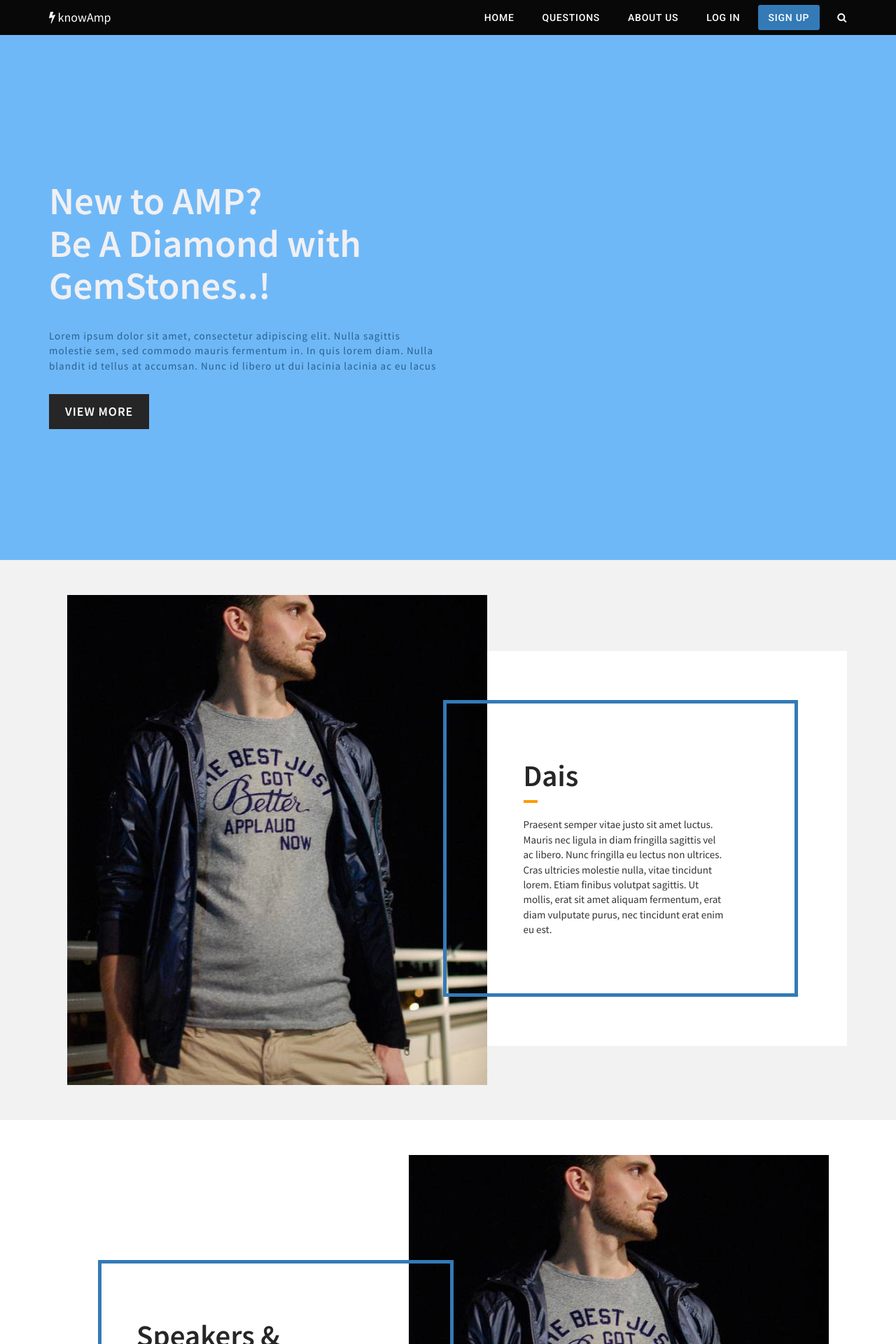
After one commit to multitudetech/design_knowAmp, a PHP site: page /aboutus.html in a window 1280 px wide. The commit adds this page. Shown: the top 1920 px of the page at 70% size. Run offline with PHP 8.4, Linux system fonts and the light colour scheme.

Commit message:
aboutus page

```diff
--- /dev/null
+++ b/aboutus.html
@@ -0,0 +1,281 @@
+<!DOCTYPE html>
+<!-- Template by Quackit.com -->
+<html lang="en">
+<head>
+    <meta charset="utf-8">
+    <meta http-equiv="X-UA-Compatible" content="IE=edge">
+    <meta name="viewport" content="width=device-width, initial-scale=1">
+    <!-- The above 3 meta tags *must* come first in the head; any other head content must come *after* these tags -->
+
+    <title> knowAmp | Q&A Community </title>
+
+    <!-- Bootstrap Core CSS -->
+    <link href="css/bootstrap.min.css" rel="stylesheet">
+
+    <!-- Custom CSS: You can use this stylesheet to override any Bootstrap styles and/or apply your own styles -->
+    <link href="https://maxcdn.bootstrapcdn.com/font-awesome/4.7.0/css/font-awesome.min.css" rel="stylesheet" integrity="sha384-wvfXpqpZZVQGK6TAh5PVlGOfQNHSoD2xbE+QkPxCAFlNEevoEH3Sl0sibVcOQVnN" crossorigin="anonymous">
+    <link href="https://fonts.googleapis.com/css?family=Roboto:400,500,700|Source+Sans+Pro:400,600" rel="stylesheet">
+    <link href="css/custom.css" rel="stylesheet">
+
+    <!-- HTML5 Shim and Respond.js IE8 support of HTML5 elements and media queries -->
+    <!-- WARNING: Respond.js doesn't work if you view the page via file:// -->
+    <!--[if lt IE 9]>
+        <script src="https://oss.maxcdn.com/libs/html5shiv/3.7.0/html5shiv.js"></script>
+        <script src="https://oss.maxcdn.com/libs/respond.js/1.4.2/respond.min.js"></script>
+    <![endif]-->
+
+</head>
+
+<body>
+
+    <!-- Navigation -->
+    <nav class="navbar navbar-fixed-top" role="navigation">
+        <div class="container">
+            <!-- Logo and responsive toggle -->
+            <div class="navbar-header">
+                <button type="button" class="navbar-toggle" data-toggle="collapse" data-target="#navbar">
+                    <span class="sr-only">Toggle navigation</span>
+                    <span class="icon-bar"></span>
+                    <span class="icon-bar"></span>
+                    <span class="icon-bar"></span>
+                </button>
+                <a class="navbar-brand" href="#"><i class="fa fa-bolt" aria-hidden="true"></i> knowAmp </a>
+            </div>
+            <!-- Navbar links -->
+            <div class="collapse navbar-collapse" id="navbar">
+                <ul class="nav navbar-nav navbar-right">
+                    <li class="active">
+                        <a href="#">home</a>
+                    </li>
+                    <li>
+                        <a href="#">questions</a>
+                    </li>
+                    <li>
+                        <a href="#">about us</a>
+                    </li>
+                    <li class="log_sign">
+                    	<a href="#">log in</a>
+                    </li>
+                    <li class="log_sign sign_up">
+                    	<a href="#">Sign Up</a>
+                    </li>
+                    <li>
+                    	<a href="" role="button" data-toggle="modal" data-target="#myModal_search"> <i class="fa fa-search" aria-hidden="true"></i> </a>
+                    </li>
+                </ul>
+
+            </div>
+            <!-- /.navbar-collapse -->
+        </div>
+        <!-- /.container -->
+    </nav>
+
+    <!-- Search Modal -->
+	<div class="modal search_modal fade" id="myModal_search" tabindex="-1" role="dialog" aria-labelledby="myModalLabel">
+	  	<div class="modal-dialog" role="document">
+		    <div class="modal-content">
+		      	<div class="modal-body">
+		      		<h3 class="search_title"> Search knowAmp  </h3>
+		        	<form class="main-search">
+		        		<div class="form-group">
+		        			<input type="search" name="main-search" class="form-control" placeholder="Enter Your Query Here...">
+		        			<button type="submit" class="btn"> <i class="fa fa-search" aria-hidden="true"></i> </button>
+		        		</div>
+
+		        		<button type="button" class="close-modal" data-dismiss="modal" aria-label="Close"><span>&times;</span></button>
+		        	</form>
+		      	</div>
+		    </div>
+	  	</div>
+	</div>
+
+	<section class="hero_banner">
+		<div class="view_table">
+			<div class="view_cell">
+				<div class="container">
+					<div class="row">
+						<div class="col-md-6">
+							<h1 class="hero_name"> New to AMP? <br> Be A Diamond with GemStones..! </h1>
+							<p>
+								Lorem ipsum dolor sit amet, consectetur adipiscing elit. Nulla sagittis molestie sem, sed commodo mauris fermentum in. In quis lorem diam. Nulla blandit id tellus at accumsan. Nunc id libero ut dui lacinia lacinia ac eu lacus
+							</p>
+							<a href="#" class="btn"> View More </a>
+						</div>
+					</div>
+				</div><!--/container-->
+			</div>
+		</div>
+	</section>
+
+	<section class="inner_padding offwhite_content">
+		<div class="container">
+			<div class="row">
+				<div class="col-md-7">
+					<div class="right_img">
+						<img src="img/abstract-h-g-400-500-2.jpg" class="img-responsive center-block">
+					</div>
+				</div>
+				<div class="col-md-5">
+					<div class="left_content">
+						<div class="content">
+							<h3 class="content_name"> Dais </h3>
+							<p>
+								Praesent semper vitae justo sit amet luctus. Mauris nec ligula in diam fringilla sagittis vel ac libero. Nunc fringilla eu lectus non ultrices. Cras ultricies molestie nulla, vitae tincidunt lorem. Etiam finibus volutpat sagittis. Ut mollis, erat sit amet aliquam fermentum, erat diam vulputate purus, nec tincidunt erat enim eu est.
+							</p>
+						</div>
+					</div>
+				</div>
+			</div>
+		</div>
+	</section>
+
+	<section class="inner_padding orange_content">
+		<div class="container">
+			<div class="row">
+				<div class="col-md-7 col-md-push-5">
+					<div class="right_img">
+						<img src="img/abstract-h-g-400-500-2.jpg" class="img-responsive center-block">
+					</div>
+				</div>
+				<div class="col-md-5 col-md-pull-7">
+					<div class="left_content right_content">
+						<div class="content">
+							<h3 class="content_name"> Speakers & Listeners </h3>
+							<p>
+								Praesent semper vitae justo sit amet luctus. Mauris nec ligula in diam fringilla sagittis vel ac libero. Nunc fringilla eu lectus non ultrices. Cras ultricies molestie nulla, vitae tincidunt lorem. Etiam finibus volutpat sagittis. Ut mollis, erat sit amet aliquam fermentum, erat diam vulputate purus, nec tincidunt erat enim eu est.
+							</p>
+						</div>
+					</div>
+				</div>
+			</div>
+		</div>
+	</section>
+
+	<section class="counter_que">
+		<div class="container-fluid">
+			<div class="row">
+				<div class="col-md-3 col-sm-3 blue_bg">
+					<div class="counter_content">
+						<div class="view_table">
+							<div class="view_cell">
+								<h4> users </h4>
+								<p class="count"> 30 </p>
+							</div>
+						</div>
+					</div>
+				</div>
+				<div class="col-md-3 col-sm-3 grey_bg">
+					<div class="counter_content">
+						<div class="view_table">
+							<div class="view_cell">
+								<h4> Questions </h4>
+								<p class="count"> 258 </p>
+							</div>
+						</div>
+					</div>
+				</div>
+				<div class="col-md-3 col-sm-3 blue_bg">
+					<div class="counter_content">
+						<div class="view_table">
+							<div class="view_cell">
+								<h4> Answers </h4>
+								<p class="count"> 342 </p>
+							</div>
+						</div>
+					</div>
+				</div>
+				<div class="col-md-3 col-sm-3 grey_bg">
+					<div class="counter_content">
+						<div class="view_table">
+							<div class="view_cell">
+								<h4> Views </h4>
+								<p class="count"> 5360 </p>
+							</div>
+						</div>
+					</div>
+				</div>
+			</div>
+		</div>
+	</section>
+
+	<footer>
+
+        <div class="small-print">
+        	<div class="container">
+        		<p><a href="#">Terms &amp; Conditions</a> | <a href="#">Privacy Policy</a> | <a href="#">Contact</a></p>
+        		<p>Copyright &copy; Example.com 2015 </p>
+        	</div>
+        </div>
+	</footer>
+
+
+    <!-- jQuery -->
+    <script src="js/jquery-1.11.3.min.js"></script>
+
+    <!-- Bootstrap Core JavaScript -->
+    <script src="js/bootstrap.min.js"></script>
+
+	<!-- IE10 viewport bug workaround -->
+	<script src="js/ie10-viewport-bug-workaround.js"></script>
+
+	<!-- Placeholder Images -->
+	<script src="js/holder.min.js"></script>
+
+	<script type="text/javascript">
+		$('#myModal_search').on('shown.bs.modal', function (e) {
+		  	$('.modal-open').css('padding-right', '0');
+		  	console.log('pass');
+		});
+	</script>
+
+	<script type="text/javascript">
+
+		jQuery(function($) { // DOM ready and $ in scope
+
+			/**
+			 * inViewport jQuery plugin by Roko C.B.
+			 * http://stackoverflow.com/a/26831113/383904
+			 * Returns a callback function with an argument holding
+			 * the current amount of px an element is visible in viewport
+			 * (The min returned value is 0 (element outside of viewport)
+			 */
+			;(function($, win) {
+			  $.fn.inViewport = function(cb) {
+			     return this.each(function(i,el) {
+			       function visPx(){
+			         var elH = $(el).outerHeight(),
+			             H = $(win).height(),
+			             r = el.getBoundingClientRect(), t=r.top, b=r.bottom;
+			         return cb.call(el, Math.max(0, t>0? Math.min(elH, H-t) : (b<H?b:H)));
+			       }
+			       visPx();
+			       $(win).on("resize scroll", visPx);
+			     });
+			  };
+			}(jQuery, window));
+
+		  	$(".counter_que").inViewport(function(px) {
+			    // if px>0 (entered V.port) and
+			    // if prop initNumAnim flag is not yet set = Animate numbers
+			    if(px>0 && !this.initNumAnim) {
+			      this.initNumAnim = true; // Set flag to true to prevent re-running the same animation
+			      	$('.count').each(function () {
+					    $(this).prop('Counter',0).animate({
+					        Counter: $(this).text()
+					    }, {
+					        duration: 3000,
+					        easing: 'swing',
+					        step: function (now) {
+					            $(this).text(Math.ceil(now));
+					        }
+					    });
+					});
+			    }
+		  });
+
+		});
+	</script>
+
+</body>
+
+</html>
--- a/css/custom.css
+++ b/css/custom.css
@@ -319,6 +319,10 @@ input:-moz-placeholder {
 /*===========================================================*/
 /*Css on HTML Tags*/
 /*============================================================*/
+
+html, body {
+    height: 100%;
+}
 
 body {
     padding-top: 50px;
@@ -706,3 +710,234 @@ p, ul, ol {
     color: #888;
     font-size: 13px;
 }
+
+.blue_clr {
+    color: #337ab7;
+}
+
+/* About Us Page Starts */
+
+.hero_banner {
+    height: 100%;
+    background: #6fb8f7;
+    color: #286090;
+    font-size: 15px;
+    letter-spacing: 1px;
+}
+
+.hero_name {
+    font-size: 55px;
+    font-weight: 700;
+    color: #F0F0F3;
+    letter-spacing: normal;
+    margin-bottom: 30px;
+}
+
+.view_table {
+    display: table;
+    width: 100%;
+    height: 100%;
+}
+
+.view_cell {
+    display: table-cell;
+    height: 100%;
+    width: 100%;
+    vertical-align: middle;
+}
+
+.hero_banner .btn {
+    border: 1px solid #272626;
+    color: #fff;
+    margin-top: 30px;
+    text-transform: uppercase;
+    font-weight: 600;
+    padding: 11px 22px;
+    background: #272626;
+    font-size: 18px;
+    border-radius: 0;
+}
+
+.inner_padding {
+    padding: 50px 0;
+}
+
+.offwhite_content {
+    background: #f1f2f1;
+}
+
+.left_content {
+    padding: 70px;
+    background: #fff;
+    margin-top: 80px;
+    margin-left: -190px;
+}
+
+.content {
+    border: 5px solid #337ab7;
+    padding: 60px;
+    position: relative;
+    z-index: 1;
+    padding-left: 110px;
+    padding-right: 100px;
+}
+
+.right_img {
+    position: relative;
+    z-index: 1;
+}
+
+.content_name {
+    font-size: 43px;
+    font-weight: 700;
+    color: #272626;
+    position: relative;
+    padding-bottom: 15px;
+    margin-bottom: 20px;
+    letter-spacing: 0px;
+}
+
+.content_name:after {
+    content: '';
+    position: absolute;
+    bottom: 0;
+    width: 20px;
+    height: 4px;
+    background: #FF9800;
+    left: 0;
+}
+
+.left_content.right_content {
+    margin-left: 0;
+    margin-right: -190px;
+}
+
+.right_content .content {
+    padding-left: 50px;
+    padding-right: 100px;
+}
+
+.counter_que {
+    padding: 50px 0;
+    margin-top: 30px;
+}
+
+.counter_content {
+    height: 230px;
+    text-align: center;
+    font-size: 36px;
+    line-height: 1.2;
+    color: #fff;
+}
+
+.counter_content h4 {
+    font-size: 40px;
+    text-transform: capitalize;
+    font-weight: 700;
+}
+
+.blue_bg {
+    background: #6fb8f7;
+}
+
+.grey_bg {
+    background: #9e9e9e;
+}
+
+.counter_content {
+    height: 230px;
+    text-align: center;
+}
+
+.counter_content h4 {
+
+}
+
+/* About Us page Ends */
+
+
+/* Media Queries */
+
+@media (max-width: 1199px) {
+    .left_content {
+        padding: 50px;
+        margin-top: 60px;
+        margin-left: -120px;
+    }
+    .content {
+        padding: 50px;
+        padding-left: 70px;
+        padding-right: 70px;
+    }
+    .right_content .content {
+        padding-left: 50px;
+        padding-right: 70px;
+    }
+    .left_content.right_content {
+        margin-right: -120px;
+    }
+}
+
+@media (max-width: 991px) {
+    .left_content {
+        padding: 50px;
+        margin-top: 40px;
+        margin-bottom: 40px;
+        margin-left: 0;
+    }
+    .left_content.right_content {
+        margin-right: 0;
+    }
+    .right_img {
+        margin: 40px 0;
+    }
+}
+
+@media (max-width: 767px) {
+    .hero_name {
+        font-size: 40px;
+    }
+    .nav>li>a, .nav>li.log_sign.sign_up>a {
+        margin-left: 0;
+    }
+}
+
+@media (max-width: 520px) {
+    .content, .right_content .content {
+        padding: 30px;
+        padding-left: 30px;
+        padding-right: 30px;
+    }
+    .left_content {
+        padding: 30px;
+        margin-top: 20px;
+        margin-bottom: 20px;
+        margin-left: 0;
+    }
+    .inner_padding {
+        padding: 20px 0;
+    }
+    .counter_que {
+        padding: 0px;
+        margin-top: 0px;
+    }
+}
+
+@media (max-width: 400px) {
+    .hero_name, .content_name {
+        font-size: 26px;
+    }
+    .hero_banner {
+        font-size: 13px;
+    }
+    .hero_banner .btn {
+        padding: 9px 20px;
+        font-size: 14px;
+    }
+    .content, .left_content, .right_content .content {
+        padding: 20px;
+    }
+    .right_img {
+        margin: 20px 0;
+    }
+}
```
Also changed, not shown: img/abstract-h-g-400-500-2.jpg (added).
